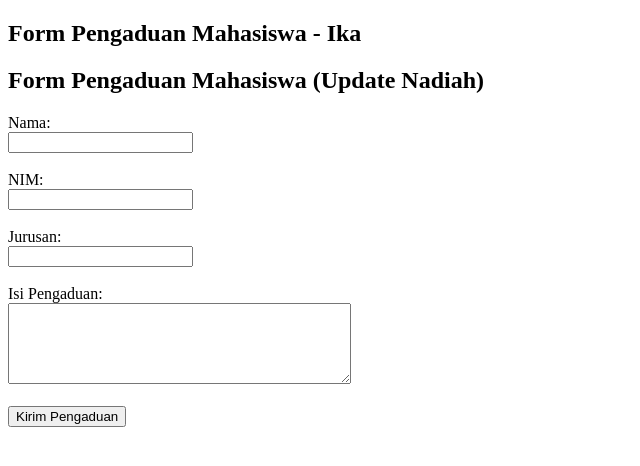
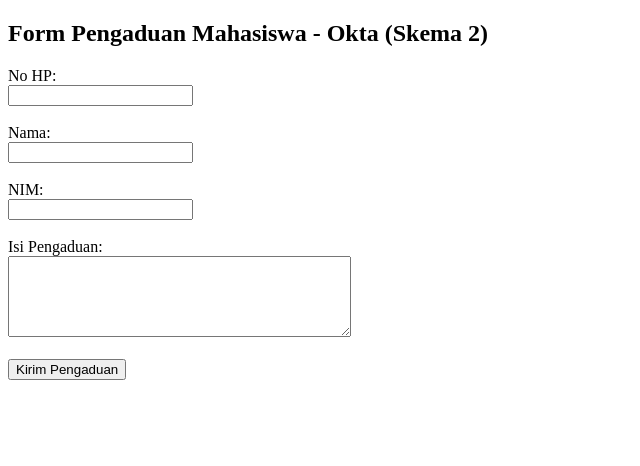
Before and after one commit to nadiahwahyu/Advokasi-BEM, a PHP site: page /pengaduan/form_pengaduan.php in a window 1280 px wide. Shown: the top 466 px of the page, without its empty margins (0-640 px from the left). Run offline with PHP 8.4, Linux system fonts and the light colour scheme.

Commit message:
Menyimpan perubahan sebelum pull

```diff
--- a/pengaduan/form_pengaduan.php
+++ b/pengaduan/form_pengaduan.php
@@ -1,24 +1,28 @@
 <!DOCTYPE html>
 <html>
 <head>
-    <h2>Form Pengaduan Mahasiswa - Ika</h2>
+    <title>Form Pengaduan Mahasiswa</title>
 </head>
 <body>
-    <h2>Form Pengaduan Mahasiswa (Update Nadiah)</h2>
+    <h2>Form Pengaduan Mahasiswa - Okta (Skema 2)</h2>
+
     <form method="post" action="simpan_pengaduan.php">
+
+        <!-- Okta menambahkan No HP di posisi paling atas -->
+        <label>No HP:</label><br>
+        <input type="text" name="no_hp" required><br><br>
+
         <label>Nama:</label><br>
         <input type="text" name="nama" required><br><br>
 
         <label>NIM:</label><br>
         <input type="text" name="nim" required><br><br>
 
-        <label>Jurusan:</label><br>
-        <input type="text" name="jurusan"><br><br>
-
         <label>Isi Pengaduan:</label><br>
         <textarea name="isi" rows="5" cols="40" required></textarea><br><br>
 
         <button type="submit">Kirim Pengaduan</button>
+
     </form>
 </body>
 </html>
```
